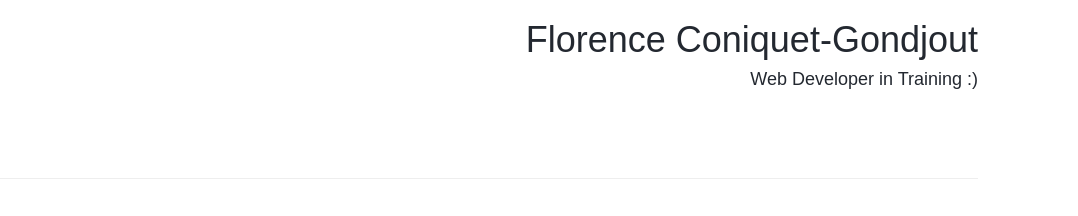
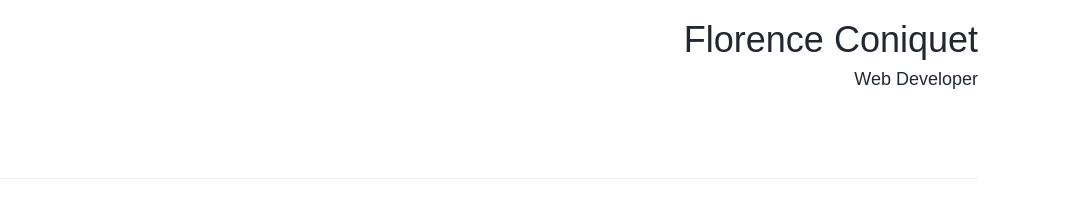
Before and after one commit to fluette/fluette.github.io, a plain HTML site: page index.html in a window 1280 px wide. Shown: the top 216 px of the page, 202-1280 px from the left. Drawn offline with Linux system fonts and the light colour scheme; grey boxes are pictures that could not be loaded; a web font is replaced by a local one.

Commit message:
Update index.html

```diff
--- a/index.html
+++ b/index.html
@@ -18,8 +18,8 @@
            <img class= "img-responsive" id="title-logo" src="logo5.png"alt="Website logo">
          </div>
          <div class="col-md-6 text-right">
-            <h1 class="text-thin">Florence Coniquet-Gondjout</h1>
-            <h4>Web Developer in Training :) </h4>
+            <h1 class="text-thin">Florence Coniquet</h1>
+            <h4>Web Developer</h4>
          </div>
         </header>
         <div class="row">
```
